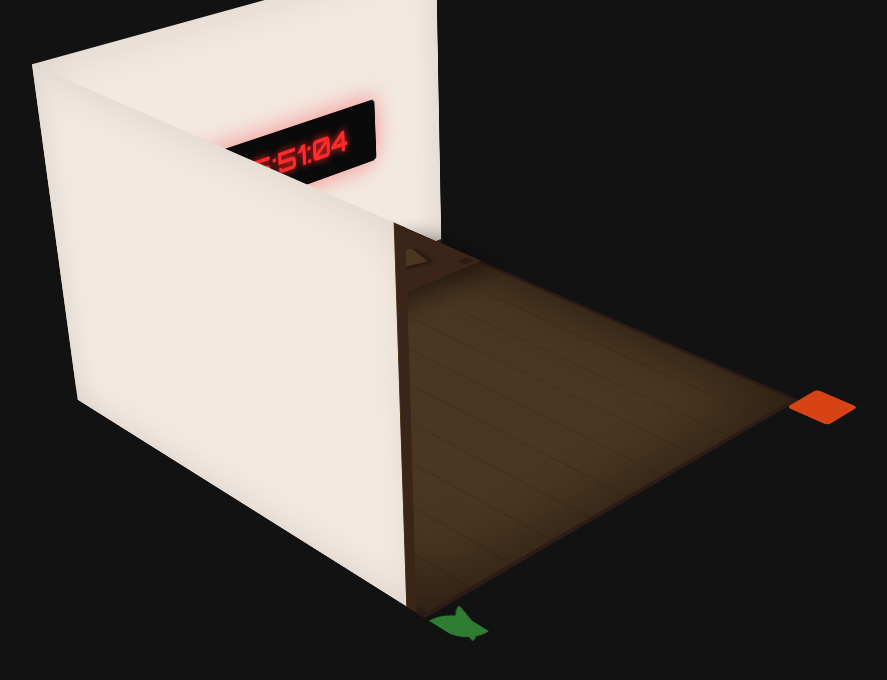
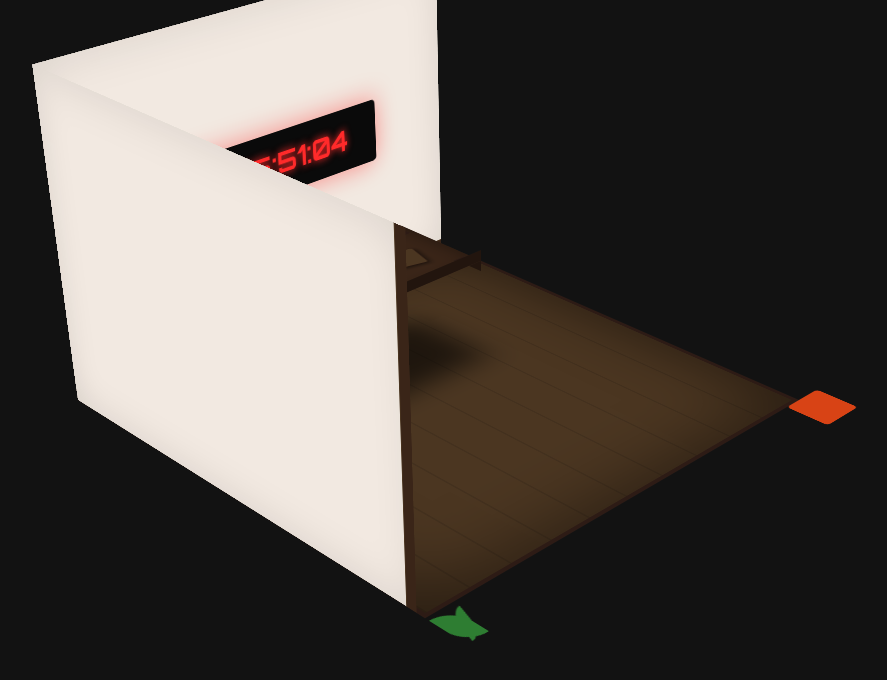
Before and after one commit to ezealfie/RegaloSabri, a plain HTML site: page index.html in a window 1280 px wide. Shown: the whole page, without its empty margins (138-1025 px from the left). Drawn offline with nearby package versions, Linux system fonts and the light colour scheme.

Commit message:
committed changes to index.html and style.css to
update the homepage design and fix layout issues.

```diff
--- a/index.html
+++ b/index.html
@@ -3,9 +3,10 @@
 <head>
     <meta charset="UTF-8">
     <meta name="viewport" content="width=device-width, initial-scale=1.0">
-    <title>Para Sabri ❤️</title>
+    <title>Espacio de Sabri</title>
     <link rel="stylesheet" href="style.css">
     <link href="https://fonts.googleapis.com/css2?family=Orbitron:wght@700&family=Poppins:wght@400;600&display=swap" rel="stylesheet">
+
     <script src="https://cdnjs.cloudflare.com/ajax/libs/qrcodejs/1.0.0/qrcode.min.js"></script>
     <script src="https://cdn.jsdelivr.net/npm/@supabase/supabase-js@2"></script>
 </head>
@@ -13,10 +14,14 @@
 
     <div class="scene">
         <div class="room-diorama">
-            <div class="floor-wood"></div>
+
+            <div class="floor-wood">
+                <div class="table-shadow"></div>
+            </div>
 
             <div class="wall-back">
-                <div class="skirting-board"></div> <div class="neon-clock" onclick="mostrarDetalleReloj()">
+                <div class="skirting-board"></div>
+                <div class="neon-clock" onclick="mostrarDetalleReloj()">
                     <span id="time-display">000:00:00:00</span>
                 </div>
             </div>
@@ -28,6 +33,9 @@
 
             <div class="desk-group">
                 <div class="desk-top">
+                    <div class="desk-thickness-front"></div>
+                    <div class="desk-thickness-side"></div>
+
                     <div class="desk-lamp">
                         <div class="lamp-head"></div>
                         <div class="lamp-light-cone"></div>
@@ -37,6 +45,7 @@
                     </div>
                     <div class="coffee-mug"></div>
                 </div>
+
                 <div class="desk-leg fl"></div>
                 <div class="desk-leg fr"></div>
                 <div class="desk-leg bl"></div>
@@ -49,6 +58,7 @@
                 <div class="leaf l2"></div>
                 <div class="leaf l3"></div>
             </div>
+
         </div>
     </div>
 
--- a/style.css
+++ b/style.css
@@ -2,6 +2,7 @@
     --wall-color: #f2e9e1;
     --floor-wood: #4b3621;
     --desk-wood: #3a2518;
+    --desk-edge: #22150e; /* Borde oscuro para el 3D */
     --led-red: #ff2a2a;
     --lamp-glow: rgba(255, 210, 150, 0.3);
 }
@@ -17,19 +18,31 @@ body {
     display: flex; justify-content: center; align-items: center;
 }
 
+/* LA CAJA DEL DIORAMA */
 .room-diorama {
     position: relative; width: 600px; height: 600px;
     transform-style: preserve-3d;
-    transform: rotateX(60deg) rotateZ(-45deg); /* Ángulo Isométrico Real */
+    transform: rotateX(60deg) rotateZ(-45deg); /* Ángulo Isométrico */
 }
 
-/* ESTRUCTURA BASE */
+/* --- ESTRUCTURA --- */
 .floor-wood {
     position: absolute; width: 500px; height: 500px;
     background: var(--floor-wood);
     background-image: repeating-linear-gradient(90deg, rgba(0,0,0,0.1) 0, rgba(0,0,0,0.1) 2px, transparent 2px, transparent 50px);
     box-shadow: inset 0 0 100px rgba(0,0,0,0.5);
     border: 5px solid #2d1b15;
+    transform-style: preserve-3d;
+}
+
+/* SOMBRA DE LA MESA (IMPORTANTE) */
+.table-shadow {
+    position: absolute;
+    top: 100px; left: 100px; /* Misma pos que la mesa */
+    width: 250px; height: 120px;
+    background: rgba(0,0,0,0.6);
+    filter: blur(20px);
+    transform: translateZ(2px);
 }
 
 .wall-back, .wall-left {
@@ -53,7 +66,7 @@ body {
     background: #3a2518; border-top: 1px solid #4b3621;
 }
 
-/* RELOJ NEÓN */
+/* --- RELOJ --- */
 .neon-clock {
     padding: 15px 40px; background: #0a0a0a; border-radius: 5px;
     box-shadow: 0 0 30px rgba(255, 0, 0, 0.4);
@@ -64,26 +77,48 @@ body {
     font-size: 32px; text-shadow: 0 0 10px var(--led-red);
 }
 
-/* MESA */
+/* --- MESA --- */
 .desk-group {
     position: absolute; top: 100px; left: 100px; width: 250px; height: 120px;
     transform-style: preserve-3d; transform: translateZ(110px);
 }
+
 .desk-top {
     position: absolute; width: 100%; height: 100%;
-    background: var(--desk-wood); box-shadow: 5px 20px 40px rgba(0,0,0,0.4);
+    background: var(--desk-wood);
+    /* Sombra interna para textura */
+    box-shadow: inset 0 0 30px rgba(0,0,0,0.4);
+    transform-style: preserve-3d;
 }
+
+/* GROSOR DE MESA (Efecto 3D) */
+.desk-thickness-front {
+    position: absolute; bottom: 0; left: 0; width: 100%; height: 12px;
+    background: var(--desk-edge);
+    transform-origin: bottom; transform: rotateX(-90deg);
+}
+.desk-thickness-side {
+    position: absolute; top: 0; right: 0; width: 12px; height: 100%;
+    background: var(--desk-edge);
+    transform-origin: right; transform: rotateY(-90deg);
+}
+
+/* PATAS SÓLIDAS */
 .desk-leg {
-    position: absolute; width: 12px; height: 12px; background: #2d1b15;
+    position: absolute; width: 15px; height: 15px; background: #2d1b15;
 }
+/* El cuerpo de la pata bajando al piso */
 .desk-leg::after {
     content: ''; position: absolute; width: 100%; height: 110px;
-    background: #251611; transform: rotateX(-90deg); transform-origin: top;
+    background: #251611;
+    transform-origin: top; transform: rotateX(-90deg);
 }
-.fl { top: 5px; left: 5px; } .fr { top: 5px; right: 5px; }
-.bl { bottom: 5px; left: 5px; } .br { bottom: 5px; right: 5px; }
+.fl { top: 5px; left: 5px; }
+.fr { top: 5px; right: 5px; }
+.bl { bottom: 5px; left: 5px; }
+.br { bottom: 5px; right: 5px; }
 
-/* BILLETERA */
+/* --- OBJETOS --- */
 .wallet-leather {
     position: absolute; top: 40px; left: 160px; width: 55px; height: 35px;
     background: #4b3621; border-radius: 3px; transform: rotateZ(15deg);
@@ -91,7 +126,6 @@ body {
     border: 1px solid #3a2518;
 }
 
-/* PLANTA */
 .terracotta-pot {
     position: absolute; bottom: 40px; right: 60px; width: 50px; height: 50px;
     background: #d84315; border-radius: 5px; transform: translateZ(25px);
@@ -103,7 +137,7 @@ body {
 .l1 { transform: rotateY(0deg) rotateX(-20deg); }
 .l2 { transform: rotateY(120deg) rotateX(-20deg); }
 
-/* MODALES */
+/* --- MODALES --- */
 .hidden { display: none !important; }
 .modal-overlay {
     position: fixed; top: 0; left: 0; width: 100%; height: 100%;
@@ -120,3 +154,8 @@ body {
     border-radius: 8px; cursor: pointer; text-align: left; font-weight: 600;
 }
 .cupon.usado { background: #eee; color: #aaa; text-decoration: line-through; }
+.btn-cerrar {
+    background: #ff2a2a; color: white; border: none; padding: 10px 20px;
+    border-radius: 5px; margin-top: 15px; cursor: pointer;
+}
+#qrcode { display: flex; justify-content: center; }
```
